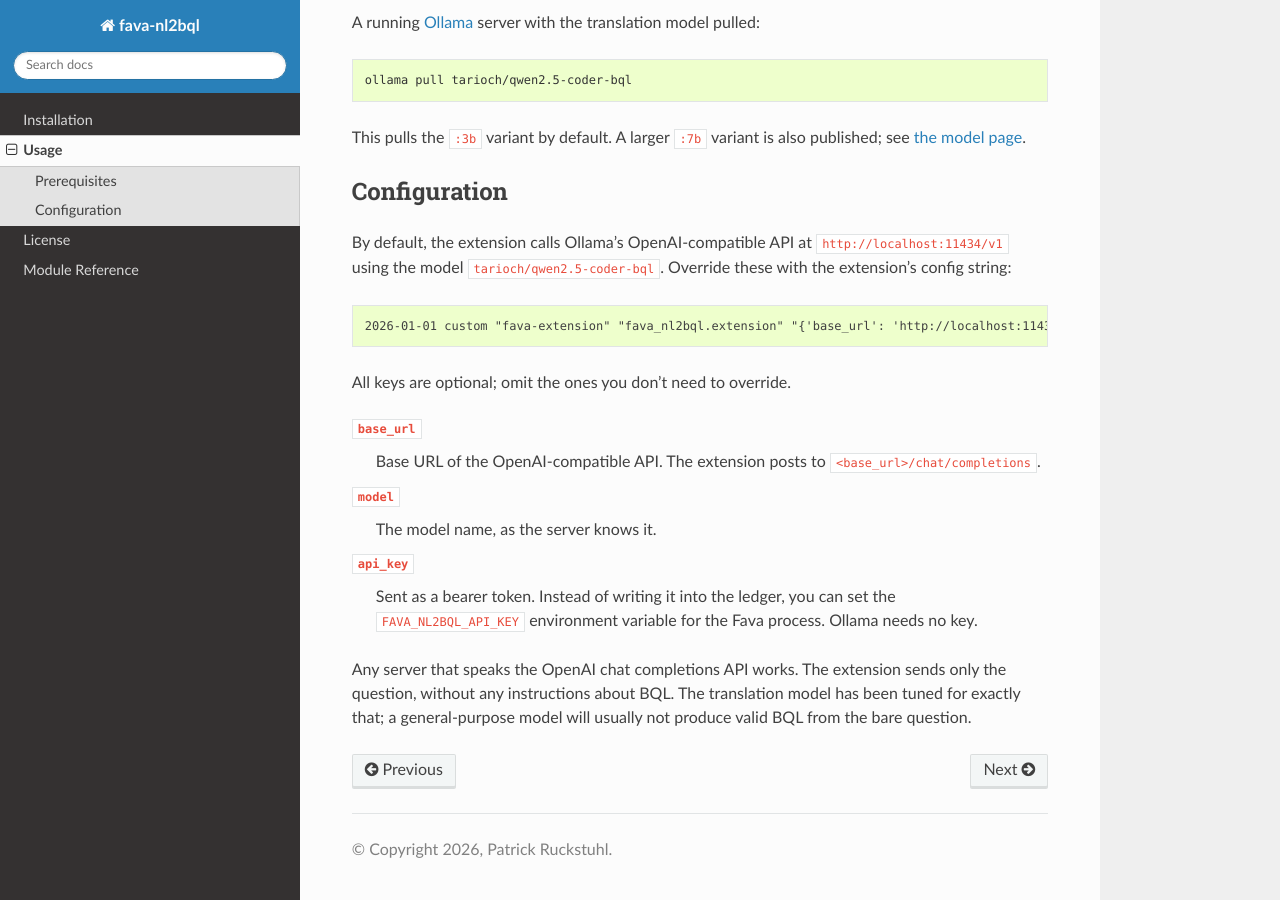
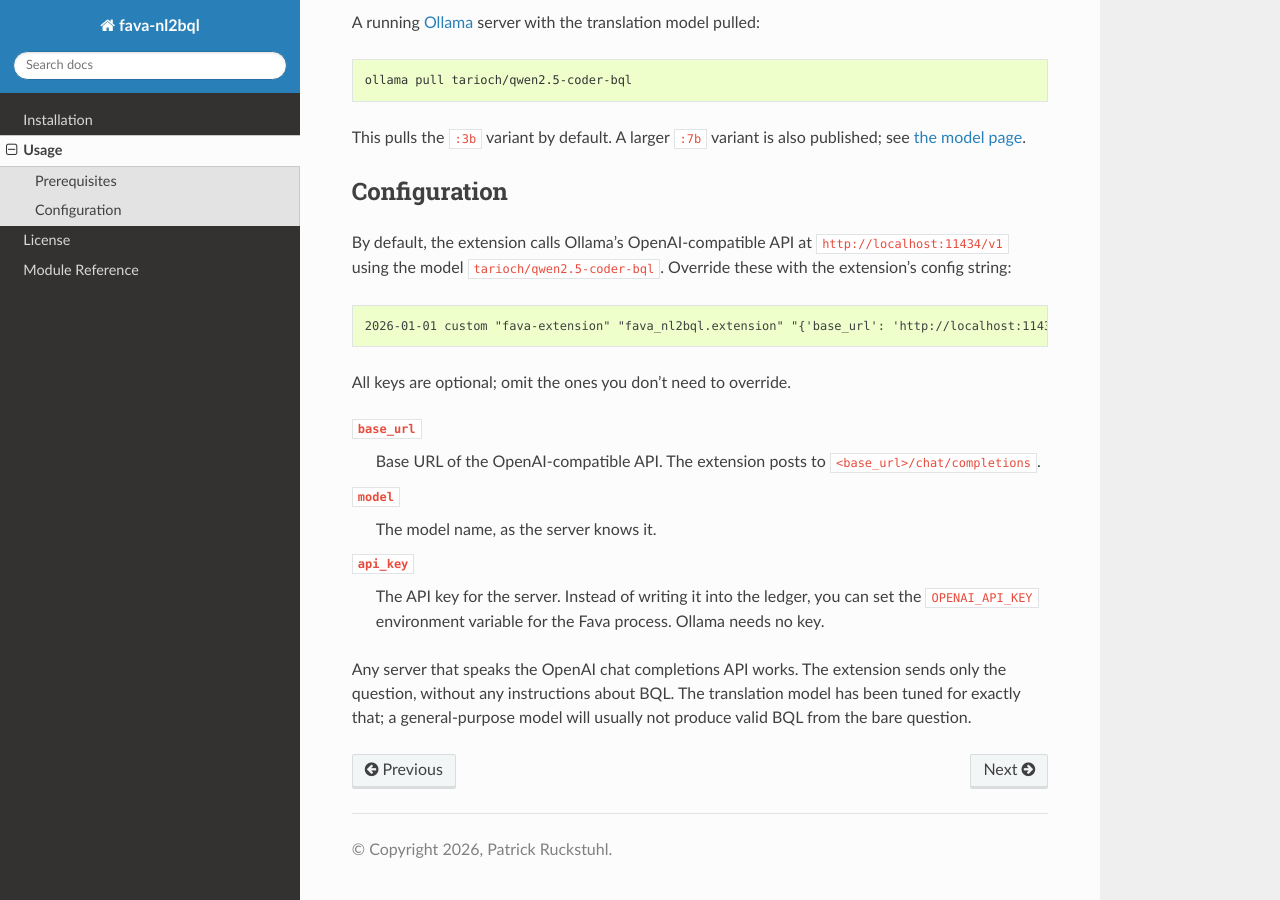
Before and after one commit to tarioch/fava-nl2bql, a Sphinx documentation site: the page built from docs/usage.rst, in a window 1280 px wide and 900 px high, scrolled down 1260 px. Built offline with Sphinx 7.4.7 and the Read the Docs theme 3.1.0, drawn with Linux system fonts in a browser that asks for light colours.

Commit message:
Use the openai package instead of hand-written requests
The official client already implements the chat completions API and
tracks changes to it, so there is no reason to maintain our own request
and response handling. It also brings the standard OPENAI_API_KEY
variable, which replaces the extension's own FAVA_NL2BQL_API_KEY.
Retries are turned off so a stalled server still fails after one
timeout rather than three.

```diff
--- a/docs/usage.rst
+++ b/docs/usage.rst
@@ -47,7 +47,7 @@ All keys are optional; omit the ones you don't need to override.
 ``model``
    The model name, as the server knows it.
 ``api_key``
-   Sent as a bearer token. Instead of writing it into the ledger, you can set the ``FAVA_NL2BQL_API_KEY``
+   The API key for the server. Instead of writing it into the ledger, you can set the ``OPENAI_API_KEY``
    environment variable for the Fava process. Ollama needs no key.
 
 Any server that speaks the OpenAI chat completions API works. The extension sends only the question, without
--- a/pyproject.toml
+++ b/pyproject.toml
@@ -18,7 +18,7 @@ dynamic = ["version"]
 requires-python = ">=3.11"
 dependencies = [
     "fava>=1.30",
-    "httpx>=0.27",
+    "openai>=3.22",
 ]
 
 [project.urls]
```
Also changed, not shown: CONTRIBUTING.md (+4 -4 lines), 3 other files.
